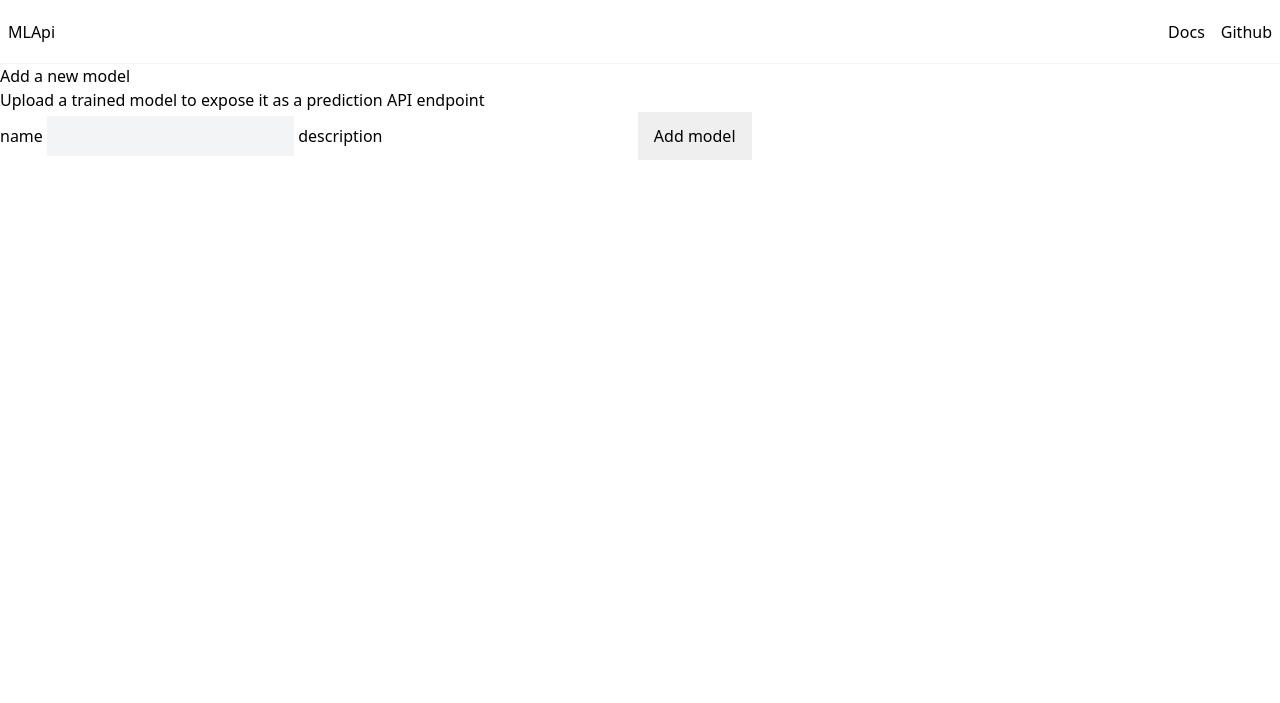
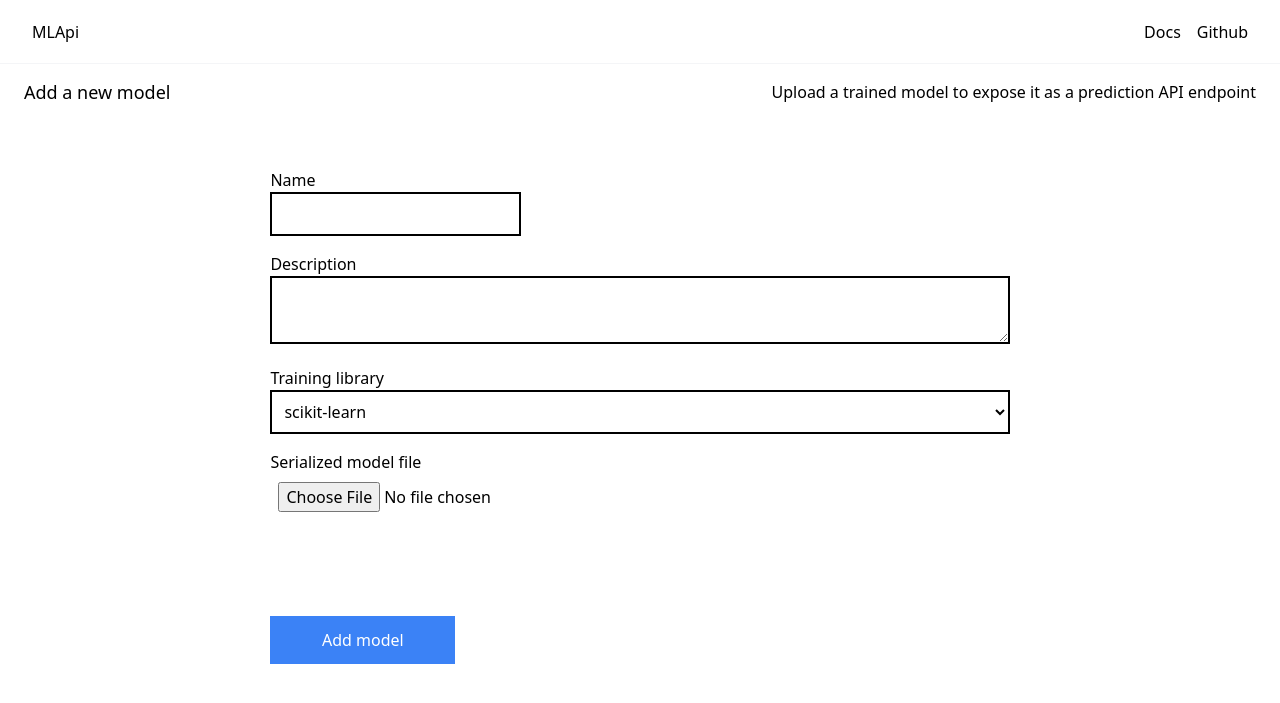
Before and after one commit to servomac/mldeploy, a Flask app: page /model in a window 1280 px wide. Shown: the top 703 px of the page. Run offline with Flask 2, Linux system fonts and the light colour scheme; some libraries are stand-ins or nearby versions.

Commit message:
Form fields

```diff
--- a/mldeploy/forms.py
+++ b/mldeploy/forms.py
@@ -1,8 +1,11 @@
 from flask_wtf import Form
-from wtforms import StringField
-from wtforms.validators import DataRequired
+from flask_wtf.file import FileField
+from wtforms import SelectField, StringField, TextAreaField
+from wtforms.validators import DataRequired, regexp
 
 
 class AddModelForm(Form):
-    name = StringField('name', validators=[DataRequired()])
-    description = StringField('description', validators=[DataRequired()])
+    name = StringField('Name', validators=[DataRequired()])
+    description = TextAreaField('Description', validators=[DataRequired()])
+    training_library = SelectField('Training library', choices=[('scikit-learn', 'scikit-learn'), ('tensorflow', 'tensorflow')])
+    serialized_model = FileField('Serialized model file', validators=[DataRequired(), regexp(r'^[^/\\]\.joblib$')])
--- a/mldeploy/templates/_navbar.html
+++ b/mldeploy/templates/_navbar.html
@@ -1,5 +1,5 @@
 <nav>
-  <ul class="flex h-full justify-between items-center mx-auto lg font-medium">
+  <ul class="flex h-full justify-between items-center lg:mx-6 lg font-medium">
     <li class="p-2"><a href="/">MLApi</a></li>
     <div class="flex justify-end items-center">
       <li class="p-2">
--- a/mldeploy/templates/add_model.html
+++ b/mldeploy/templates/add_model.html
@@ -3,14 +3,28 @@
 {% block title %}Add a new model{% endblock %}
 
 {% block content %}
-<div class="">
-  <h1>Add a new model</h1>
-  <span>Upload a trained model to expose it as a prediction API endpoint</span>
-  <form action="{{ url_for('add_model') }}" method="post">
-    {{ form.name.label }} {{ form.name(class_="bg-gray-100 p-2", size=20) }}
-    {{ form.description.label }} {{ form.description(class_="p-2") }}
-    <input type="submit" value="Add model" class="px-4 py-3">
-    {{ form.csrf_token }}
-  </form>
-</div>
+<section class="px-4 sm:px-6 lg:px-4 xl:px-6 pt-4 pb-4 sm:pb-6 lg:pb-4 xl:pb-6 space-y-4">
+  <header class="flex items-center justify-between">
+    <h2 class="text-lg leading-6 font-medium text-black">Add a new model</h2>
+    <span>Upload a trained model to expose it as a prediction API endpoint</span>
+  </header>
+  <div class="w-3/5 mx-auto pt-12">
+    <form class="flex flex-col" action="{{ url_for('add_model') }}" method="post" enctype="multipart/form-data">
+      <div class="">{{ form.name.label }}</div>
+      <div class="">{{ form.name(class_="border-2 border-black p-2") }}</div>
+
+      <div class="pt-4">{{ form.description.label }}</div>
+      <div class="">{{ form.description(class_="border-2 border-black p-2 w-full") }}</div>
+
+      <div class="pt-4">{{ form.training_library.label }}</div>
+      <div class="">{{ form.training_library(class="p-2 bg-white border-2 border-black w-full") }}</div>
+
+      <div class="pt-4">{{ form.serialized_model.label }}</div>
+      <div class="">{{ form.serialized_model(class="p-2") }}</div>
+
+      <input type="submit" value="Add model" class="mt-24 px-4 py-3 w-1/4 bg-blue-500 text-white">
+      {{ form.csrf_token }}
+    </form>
+  </div>
+</section>
 {% endblock %}
```
